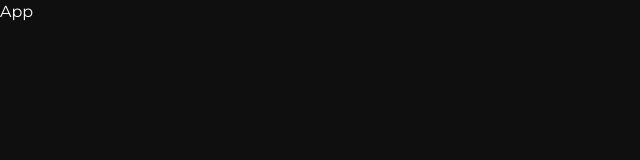
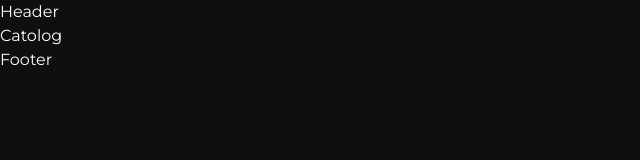
Before and after one commit to Naveen54/moviedb, a React (Create React App) app: page /movie in a window 1280 px wide. Shown: the top 160 px of the page, without its empty margins (0-640 px from the left). Built offline with nearby package versions, Linux system fonts and the light colour scheme.

Commit message:
🚚 Added Routes

```diff
--- a/src/App.js
+++ b/src/App.js
@@ -1,11 +1,21 @@
+import 'swiper/css';
+import './assets/boxicons-2.0.7/css/boxicons.min.css'
+import './App.scss';
 
-import './App.scss';
+import { BrowserRouter } from 'react-router-dom'
+
+import Header from './Components/Header/Header';
+import Footer from './Components/Footer/Footer';
+
+import AppRoutes from './config/AppRoutes';
 
 function App() {
   return (
-    <div>
-      App
-    </div>
+    <BrowserRouter>
+    <Header/>
+    <AppRoutes/>
+    <Footer/>
+    </BrowserRouter>
   );
 }
 
--- /dev/null
+++ b/src/config/AppRoutes.jsx
@@ -0,0 +1,33 @@
+import React from 'react'
+import { Route, Routes } from 'react-router-dom';
+
+import Catalog from '../pages/Catolog';
+import Detail from '../pages/Detail';
+import Home from '../pages/Home'
+
+
+const AppRoutes = () => {
+    return (
+        <Routes>
+            <Route
+            path='/:category/search/:keyword'
+            element={<Catalog/>}
+            />
+            <Route
+            path='/:category/:id'
+            element={<Detail/>}
+            />
+            <Route
+            path='/:category'
+            element={<Catalog/>}
+            />
+            <Route
+            path='/'
+            exact
+            element={<Home/>}
+            />
+        </Routes>
+    )
+}
+
+export default AppRoutes
```
